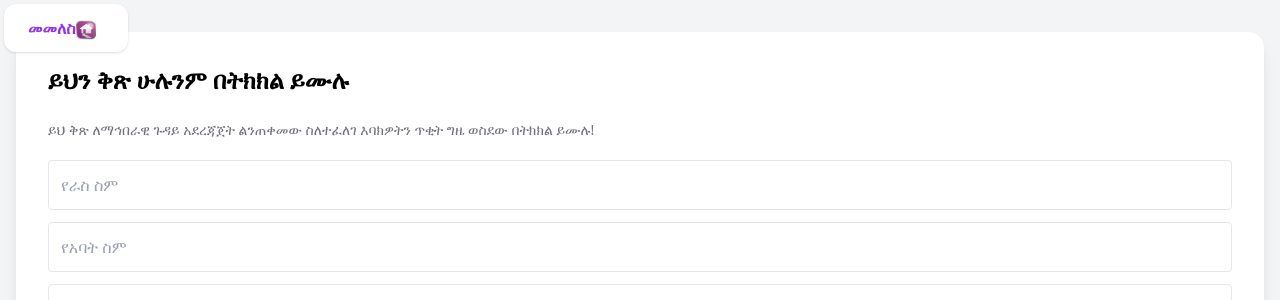
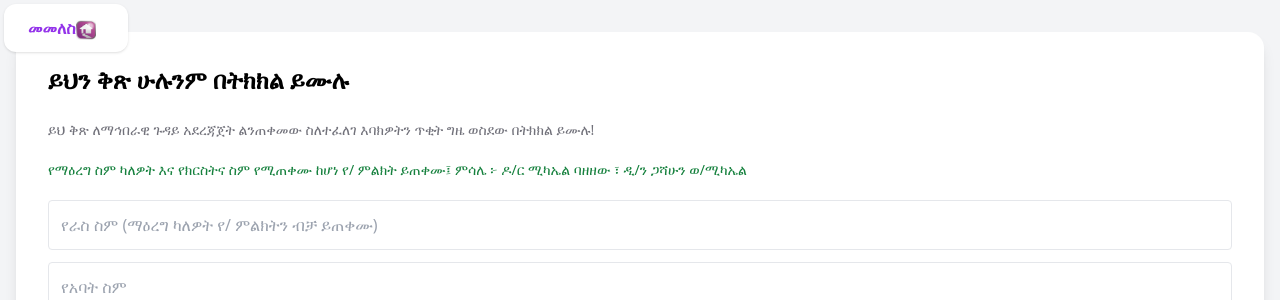
Before and after one commit to guzopayment/client, a React (Vite) app: page /questionnaire in a window 1280 px wide. Shown: the top 300 px of the page. Built offline with nearby package versions, Linux system fonts and the light colour scheme; no server answers.

Commit message:
Update questionnaire validation to inclued /

```diff
--- a/src/pages/QuestionnaireForm.jsx
+++ b/src/pages/QuestionnaireForm.jsx
@@ -335,7 +335,8 @@ export default function QuestionnaireForm() {
     } catch (err) {
       showModal(
         "ማስጠንቀቂያ",
-        err.response?.data?.message || "የተሳሳተ ነገር ተከስቷል፤ እባክዎን እንደገና ይሞክሩ!",
+        err.response?.data?.message ||
+          "ኢንተርኔት ተቋርጧል! ወይም የተሳሳተ ነገር ተከስቷል፤ እባክዎን እንደገና ይሞክሩ!",
         "error",
       );
     } finally {
@@ -365,11 +366,14 @@ export default function QuestionnaireForm() {
         <h3 className="text-sm font-thin mb-5 text-zinc-500">
           ይህ ቅጽ ለማኅበራዊ ጉዳይ አደረጃጀት ልንጠቀመው ስለተፈለገ እባክዎትን ጥቂት ግዜ ወስደው በትክክል ይሙሉ!
         </h3>
-
+        <h4 className="text-sm font-thin mb-5 text-green-700">
+          የማዕረግ ስም ካለዎት እና የክርስትና ስም የሚጠቀሙ ከሆነ የ/ ምልክት ይጠቀሙ፤ ምሳሌ ፦ ዶ/ር ሚካኤል ባዘዘው
+          ፣ ዲ/ን ጋሻሁን ወ/ሚካኤል
+        </h4>
         <input
           name="firstName"
           value={form.firstName}
-          placeholder="የራስ ስም"
+          placeholder="የራስ ስም (ማዕረግ ካለዎት የ/ ምልክትን ብቻ ይጠቀሙ) "
           onChange={handleChange}
           className="border p-3 mb-3 w-full rounded"
         />
```
Also changed, not shown: 1 other file (tests, documents, lock files or other folders).
